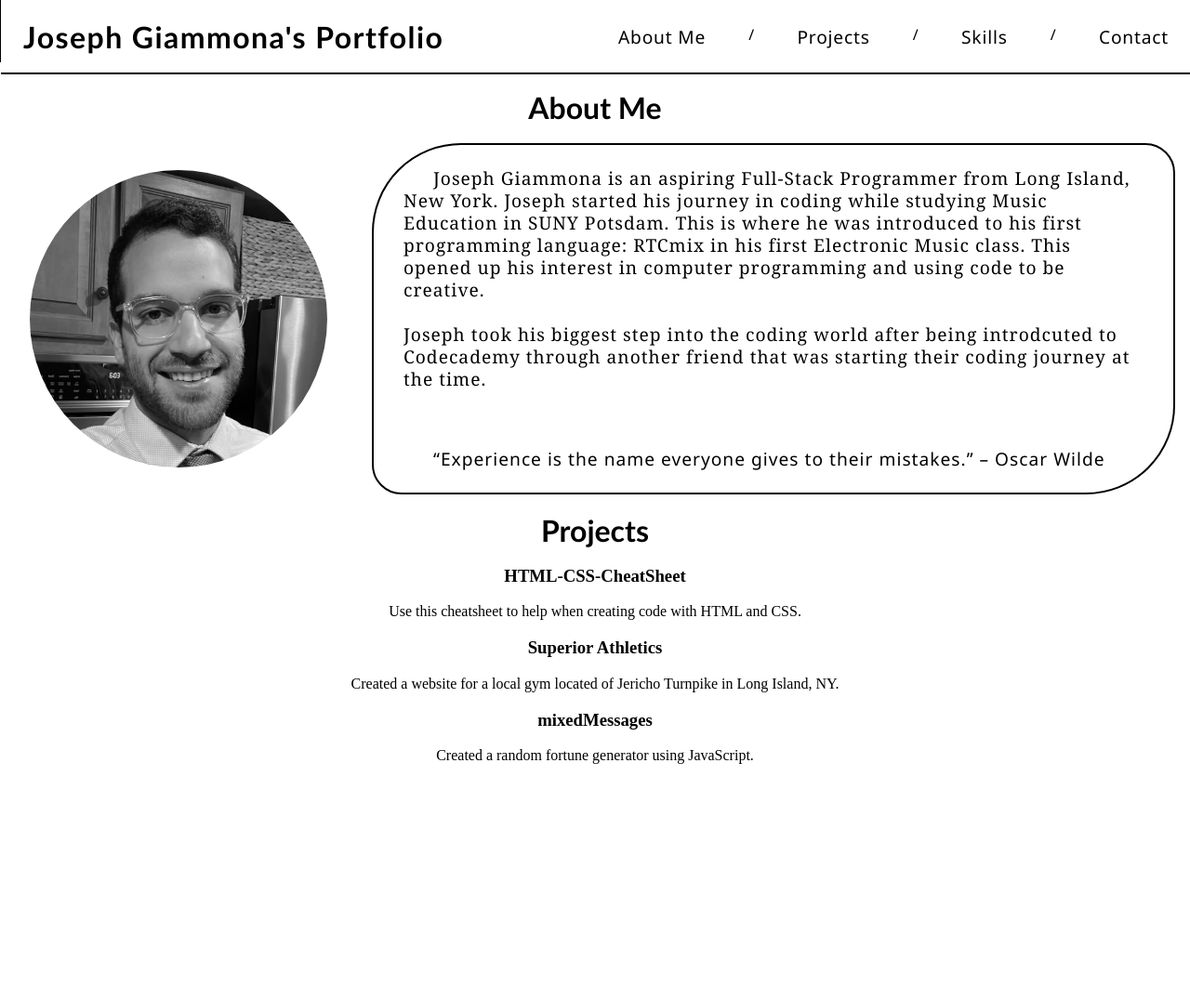
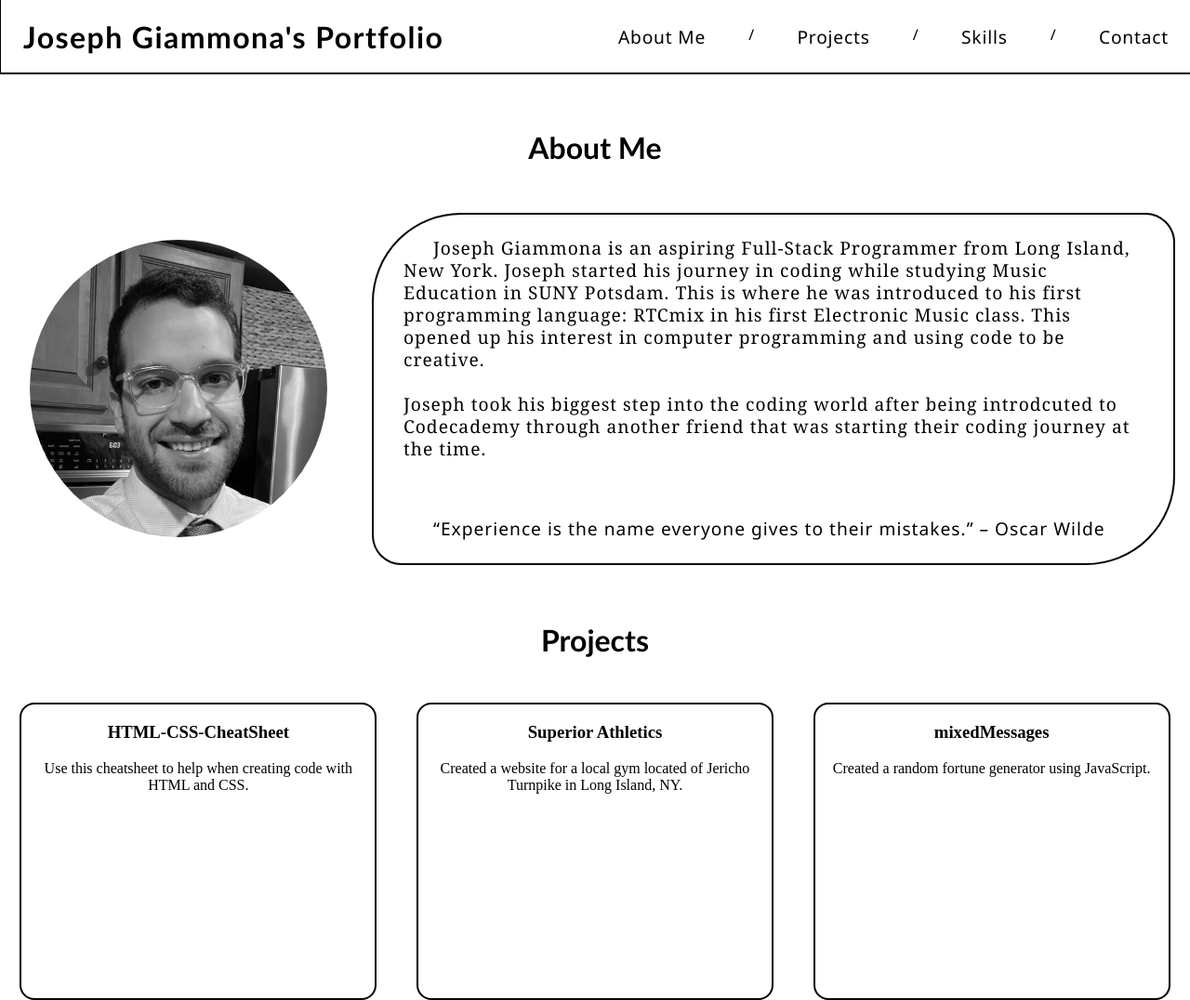
Before and after one commit to josephgiammona/portfolio, a plain HTML site: page index.html in a window 1280 px wide. Shown: the whole page at 93% size. Before the commit the page ends 838 px from the top, so only its background shows below. Drawn offline with Linux system fonts and the light colour scheme.

Commit message:
Add cards to the project section

```diff
--- a/index.html
+++ b/index.html
@@ -51,17 +51,17 @@
             <div class="projects">
                 <h2>Projects</h2>
                 <div class="projectsContainer">
-                    <div class="project 1">
+                    <div class="project">
                         <h3>HTML-CSS-CheatSheet</h3>
                         <p>Use this cheatsheet to help when creating code with HTML and CSS.</p>
                     </div>
 
-                    <div class="project 2">
+                    <div class="project">
                         <h3>Superior Athletics</h3>
                         <p>Created a website for a local gym located of Jericho Turnpike in Long Island, NY.</p>
                     </div>
 
-                    <div class="project 3">
+                    <div class="project">
                         <h3>mixedMessages</h3>
                         <p>Created a random fortune generator using JavaScript.</p>
                     </div>
--- a/resources/index.css
+++ b/resources/index.css
@@ -23,8 +23,8 @@ h2{
     font-size: 2rem;
     display: block !important;
     margin: auto;
-    margin-top: 1rem;
-    margin-bottom: 1rem;
+    margin-top: 3.7rem;
+    margin-bottom: 3rem;
     text-shadow: 3px 3px white(0, 0%, 0%);
 }
 
@@ -36,7 +36,7 @@ header {
     min-width: 100%;
     max-width: 100%;
     margin:auto;
-    height: 4.2rem;
+    height: 5rem;
     border: hsl(0, 0%, 0%) .02rem solid;
     z-index: 1;
 }
@@ -122,6 +122,7 @@ header nav h1{
 }
 .aboutMe{
     margin: auto;
+    margin-top: 0;
 }
 main .aboutMeBackground{
     display: flex;
@@ -210,3 +211,25 @@ main .bio, .bio p{
     }
 
 }
+
+.projects{
+    display: flexbox;
+    flex: 1;
+}
+
+.projects .projectsContainer{
+    display: flex;
+    flex: 1;
+    align-items: center;
+    width: 100%;
+    height: 20rem;
+
+}
+
+.project {
+    margin: auto;
+    width: 30%;
+    height: 20rem;
+    border: .125rem black solid;
+    border-radius: 1rem;
+}
```
